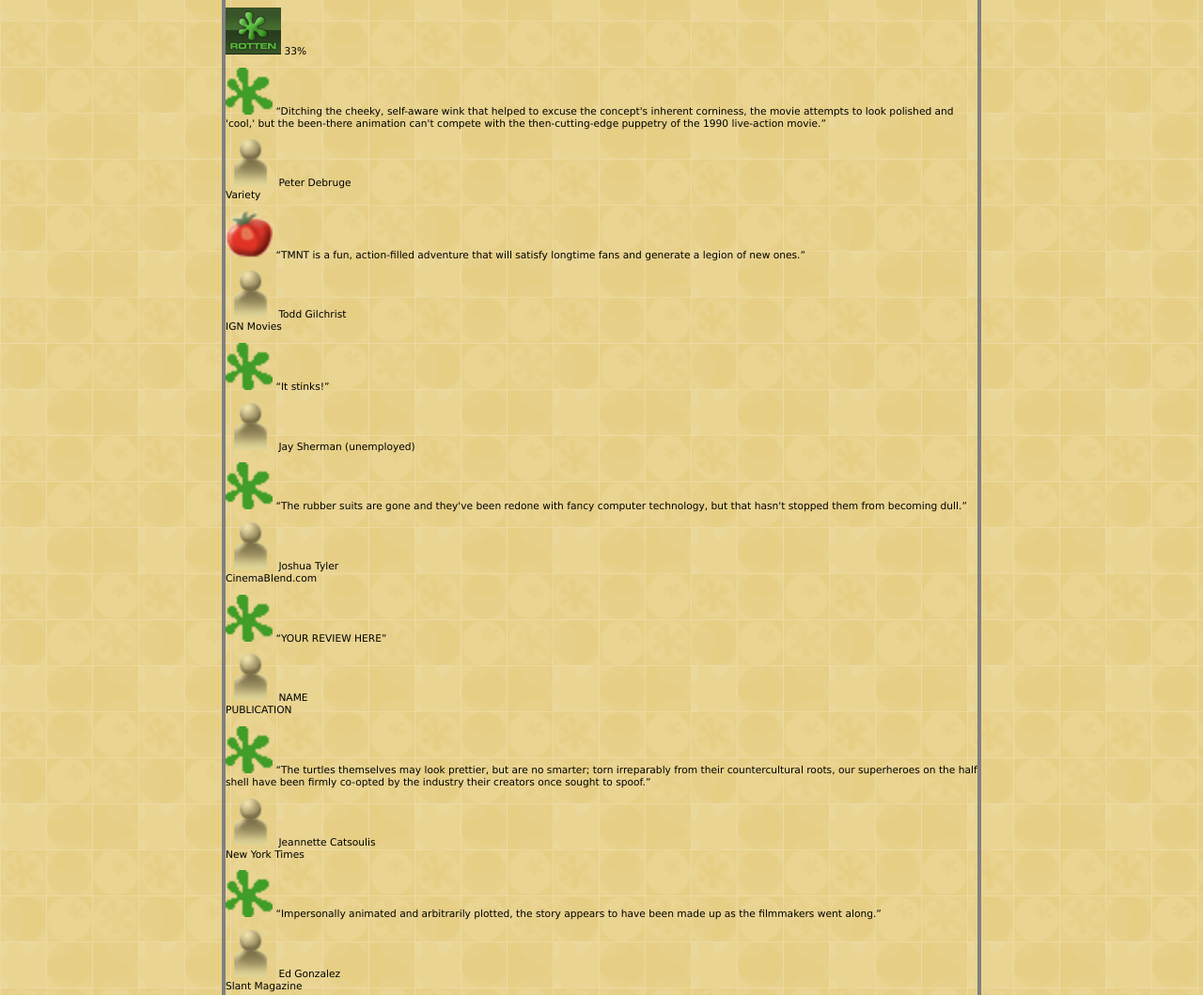
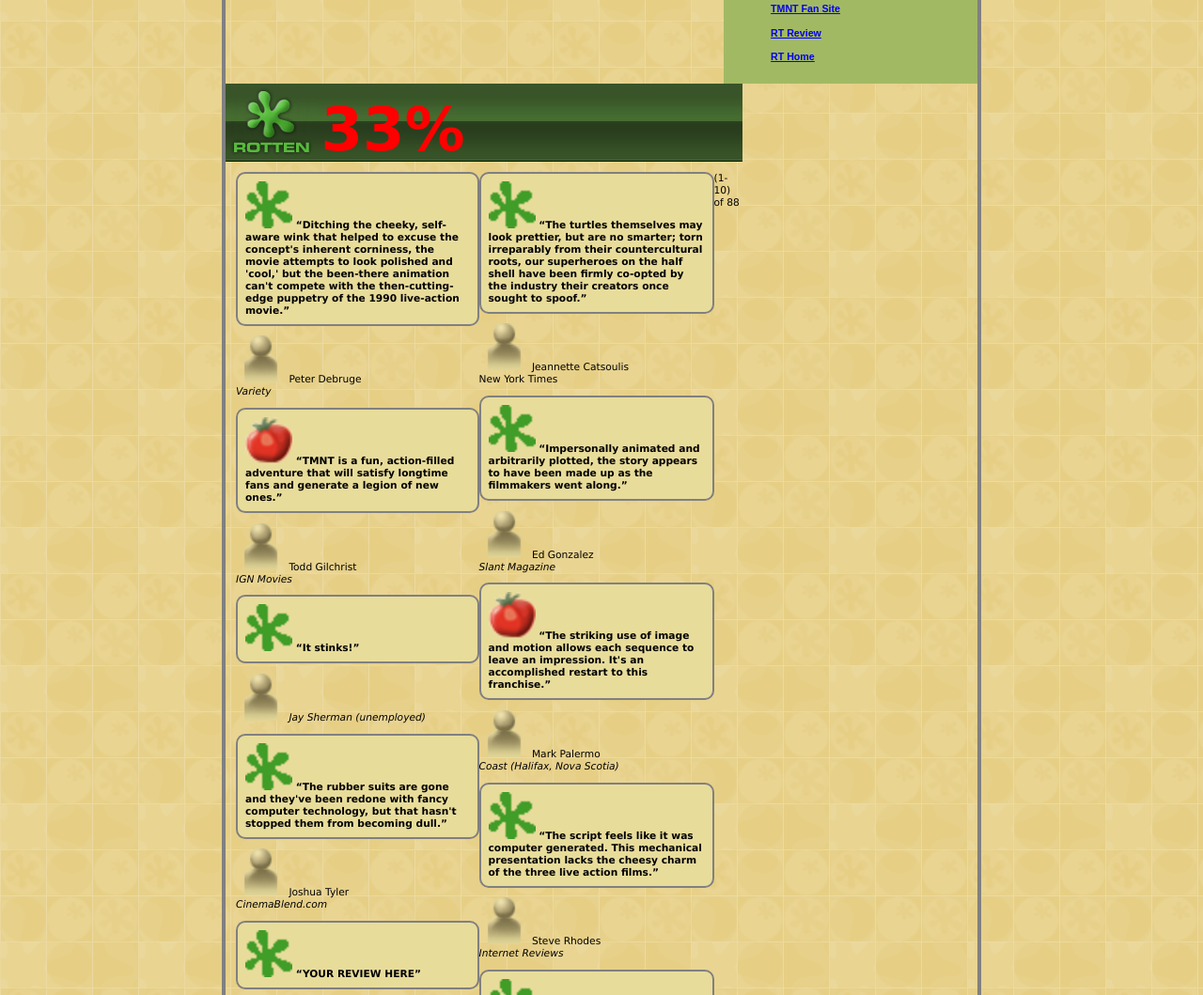
Before and after one commit to caswiftclass-hue/CPSC_5200, a plain HTML site: page Projects/src/project2/tmnt.html in a window 1280 px wide. Shown: the part 566-1625 px from the top of the page at 94% size. Drawn offline with Linux system fonts and the light colour scheme.

Commit message:
Updated css and naming conventions

```diff
--- a/Projects/src/project2/movie.css
+++ b/Projects/src/project2/movie.css
@@ -1,12 +1,15 @@
-html {
+body {
+    margin: 0px;
+    padding: 0px;
     background-image: url("images/background.png");
     font-size: 8pt;
     font-family: Verdana, Tahoma, sans-serif;
 }
 
-body {
-    margin: 0px;
-    padding: 0px;
+.banner {
+    background-image: url("images/bannerbg.png");
+    background-repeat: repeat-x;
+    background-size: 50px;
 }
 
 img {
@@ -21,13 +24,86 @@
     text-shadow: 3px 3px #999999;
 }
 
-.banner {
-    background-image: url("images/bannerbg.png");
+h2 {
+    display: none;
 }
 
-.main-content {
+.container {
     width: 800px;
     margin: auto auto;
     border: 4px solid grey;
     border-radius: 20px;
+    height: auto;
+    overflow: auto;
 }
+
+.review-header {
+    background-image: url("images/rbg.png");
+    background-repeat: repeat-x;
+    height: 83px;
+}
+.review-header > img {
+    height: 83px;
+}
+
+.rating {
+    font-size: 48pt;
+    font-weight: bold;
+    color: red;
+    vertical-align: bottom;
+}
+
+.container-left {
+   width: 550px;
+   height: auto;
+   float: left;
+}
+
+.container-right {
+    background-color: #A2B964;
+    width: 250px;
+    padding: 10px;
+    font-size: 8pt;
+    font-family: Arial, sans-serif;
+    float: right;
+    height: auto;
+}
+
+.reviews-left {
+    float: left;
+    margin-left: 2%;
+}
+
+.reviews-left, .reviews-right {
+    width: 47%;
+    height: auto;
+}
+
+.reviews-right{
+    float: left;
+    width: 250px;
+}
+
+.publisher {
+    font-style: italic;
+}
+.review {
+    display: block;
+    font-weight: bold;
+    font-size: 8pt;
+    background-color: #E8DC9B;
+    border: 2px solid grey;
+    border-radius: 10px;
+    padding: 8px;
+    height: auto;
+}
+
+.links {
+    list-style-type: none;
+    padding-left: 0px;
+    font-weight: bold;
+}
+
+.links > li {
+    margin-bottom: 10pt;
+}
--- a/Projects/src/project2/tmnt.html
+++ b/Projects/src/project2/tmnt.html
@@ -15,12 +15,11 @@
 
 		<h1>TMNT (2007)</h1>
 
-
-        <div class="main-content">
+        <div class="container">
+            <section class="container-right">
                 <div>
                     <img src="images/overview.png" alt="general overview" />
                 </div>
-
                 <dl>
                     <dt>STARRING</dt>
                     <dd>Patrick Stewart <br /> Mako <br /> Sarah Michelle Gellar <br /> Kevin Smith</dd>
@@ -54,119 +53,125 @@
 
                     <dt>LINKS</dt>
                     <dd>
-                    <ul>
+                        <ul class="links">
                             <li><a href="https://www.teenagemutantninjaturtles.com/">TMNT Fan Site</a></li>
                             <li><a href="http://www.rottentomatoes.com/m/teenage_mutant_ninja_turtles/">RT Review</a></li>
                             <li><a href="http://www.rottentomatoes.com/">RT Home</a></li>
                         </ul>
                     </dd>
                 </dl>
+            </section>
 
-            <div>
+            <section class="container-left">
+                <h2>Audience Reviews for TMNT</h2>
+                <div class="review-header">
                     <img src="images/rottenbig.png" alt="Rotten" />
-                33%
+                    <span class="rating">33%</span>
                 </div>
-
-            <p>
+                <section class="reviews-left">
+                    <p class="review">
                         <img src="images/rotten.gif" alt="Rotten" />
                         <q>Ditching the cheeky, self-aware wink that helped to excuse the concept's inherent corniness, the movie attempts to look polished and 'cool,' but the been-there animation can't compete with the then-cutting-edge puppetry of the 1990 live-action movie.</q>
                     </p>
                     <p>
                         <img src="images/critic.gif" alt="Critic" />
                         Peter Debruge <br />
-                Variety
+                       <span class="publisher">Variety</span>
                     </p>
 
-            <p>
+                    <p class="review">
                         <img src="images/fresh.gif" alt="Fresh" />
                         <q>TMNT is a fun, action-filled adventure that will satisfy longtime fans and generate a legion of new ones.</q>
                     </p>
                     <p>
                         <img src="images/critic.gif" alt="Critic" />
                         Todd Gilchrist <br />
-                IGN Movies
+                        <span class="publisher">IGN Movies</span>
                     </p>
 
-            <p>
+                    <p class="review">
                         <img src="images/rotten.gif" alt="Rotten" />
                         <q>It stinks!</q>
                     </p>
                     <p>
                         <img src="images/critic.gif" alt="Critic" />
-                Jay Sherman (unemployed)
+                        <span class="publisher">Jay Sherman (unemployed)</span>
                     </p>
 
-            <p>
+                    <p class="review">
                         <img src="images/rotten.gif" alt="Rotten" />
                         <q>The rubber suits are gone and they've been redone with fancy computer technology, but that hasn't stopped them from becoming dull.</q>
                     </p>
                     <p>
                         <img src="images/critic.gif" alt="Critic" />
                         Joshua Tyler <br />
-                CinemaBlend.com
+                        <span class="publisher">CinemaBlend.com</span>
                     </p>
 
-            <p>
+                    <p class="review">
                         <img src="images/rotten.gif" alt="Rotten" />
                         <q>YOUR REVIEW HERE</q>
                     </p>
                     <p>
                         <img src="images/critic.gif" alt="Critic" />
                         NAME <br />
-                PUBLICATION
+                        <span class="publisher">PUBLICATION</span>
                     </p>
+                </section>
 
-            <p>
+                <section class ="reviews-right">
+                    <p class="review">
                         <img src="images/rotten.gif" alt="Rotten" />
                         <q>The turtles themselves may look prettier, but are no smarter; torn irreparably from their countercultural roots, our superheroes on the half shell have been firmly co-opted by the industry their creators once sought to spoof.</q>
                     </p>
                     <p>
                         <img src="images/critic.gif" alt="Critic" />
                         Jeannette Catsoulis <br />
-                New York Times
+                        <span class="publisher"></span>New York Times</span>
                     </p>
 
-            <p>
+                    <p class="review">
                         <img src="images/rotten.gif" alt="Rotten" />
                         <q>Impersonally animated and arbitrarily plotted, the story appears to have been made up as the filmmakers went along.</q>
                     </p>
                     <p>
                         <img src="images/critic.gif" alt="Critic" />
                         Ed Gonzalez <br />
-                Slant Magazine
+                        <span class="publisher">Slant Magazine</span>
                     </p>
 
-            <p>
+                    <p class="review">
                         <img src="images/fresh.gif" alt="Fresh" />
                         <q>The striking use of image and motion allows each sequence to leave an impression. It's an accomplished restart to this franchise.</q>
                     </p>
                     <p>
                         <img src="images/critic.gif" alt="Critic" />
                         Mark Palermo <br />
-                Coast (Halifax, Nova Scotia)
+                        <span class="publisher">Coast (Halifax, Nova Scotia)</span>
                     </p>
 
-            <p>
+                    <p class="review">
                         <img src="images/rotten.gif" alt="Rotten" />
                         <q>The script feels like it was computer generated. This mechanical presentation lacks the cheesy charm of the three live action films.</q>
                     </p>
                     <p>
                         <img src="images/critic.gif" alt="Critic" />
                         Steve Rhodes <br />
-                Internet Reviews
+                        <span class="publisher">Internet Reviews</span>
                     </p>
 
-            <p>
+                    <p class="review">
                         <img src="images/rotten.gif" alt="Rotten" />
                         <q>YOUR REVIEW HERE</q>
                     </p>
                     <p>
                         <img src="images/critic.gif" alt="Critic" />
                         NAME <br />
-                PUBLICATION
+                        <span class="publisher"></span>PUBLICATION</span>
                     </p>
-
+                </section>
                 <p>(1-10) of 88</p>
+            </section> <!-- end Reviews -->
         </div> <!-- end main-content -->
 	</body>
 </html>
```
Lines whose indentation alone changed are shown as unchanged.
